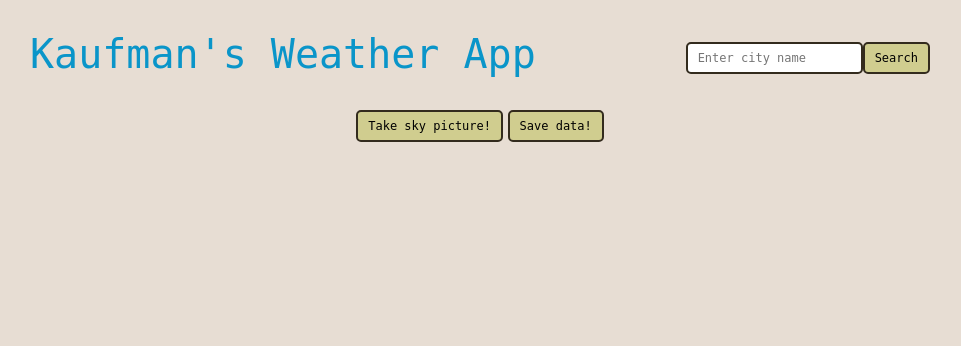
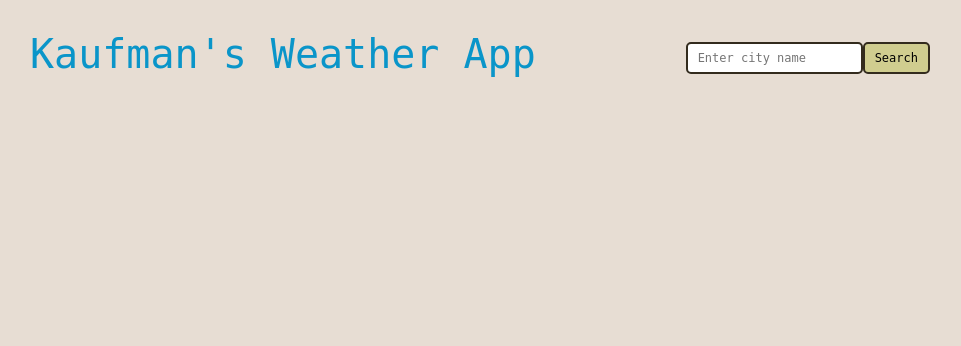
Before and after one commit to MatanKaufman1/weather-app, a Flask app: template src/templates/weather.html in a window 1280 px wide. Shown: the top 346 px of the page, without its empty margins (160-1121 px from the left). Run offline with Flask 3, Linux system fonts and the light colour scheme; the template is opened without the code that fills it, so the values that code supplies are empty; some libraries are stand-ins or nearby versions; some web fonts are replaced.

Commit message:
updated files

```diff
--- a/src/app.py
+++ b/src/app.py
@@ -1,9 +1,6 @@
-import json
-from datetime import datetime, timedelta
 from flask import Flask, render_template, request, Response, jsonify
 from weather_utility import WeatherUtility
-import boto3
-from botocore.exceptions import ClientError
+
 
 app = Flask(__name__)
 
@@ -13,90 +10,6 @@ def get_client():
         region_name='us-east-1'
     )
 
-@app.route('/sky', methods=['GET'])
-def download_file():
-    s3 = get_client()
-    try:
-        file = s3.get_object(Bucket='matan-s3', Key='sky.jpeg')
-        return Response(
-            file['Body'].read(),
-            headers={"Content-Disposition": "attachment;filename=sky.jpeg"}
-        )
-    except ClientError as e:
-        return jsonify({"error": str(e)}), 500
-
-
-
-dynamodb = boto3.resource('dynamodb', region_name='us-east-1')
-table = dynamodb.Table('weather-db')
-
-@app.route('/save-data', methods=['POST'])
-def save_weather_data():
-    city = request.form.get('city')
-    date = request.form.get('date')
-    forecast_data_str = request.form.get('forecast_data')
-
-    # Check for missing city, date, or forecast data
-    if not city or not date or not forecast_data_str:
-        return jsonify({"error": "Missing city, date, or forecast data"}), 400
-
-    # Check specifically for an empty city name
-    if not city.strip():
-        return jsonify({"error": "Please enter city name"}), 400
-
-    try:
-        # If forecast_data is JSON-like, parse it
-        forecast_data = json.loads(forecast_data_str)
-
-        if 'weather_days' not in forecast_data:
-            return jsonify({"error": "Missing weather_days in forecast_data"}), 400
-
-        # Prepare the data to be saved
-        weather_data = {
-            'city': city,              # Partition Key
-            'date': date,              # Sort Key
-            'forecast': forecast_data['weather_days']  # The data to save
-        }
-
-        # Save the data to DynamoDB
-        table.put_item(Item=weather_data)
-
-        return jsonify({"message": "Data saved successfully"}), 200
-
-    except json.JSONDecodeError:
-        return jsonify({"error": "Invalid JSON format in forecast_data"}), 400
-    except KeyError as e:
-        return jsonify({"error": f"Missing required field: {str(e)}"}), 400
-    except ClientError as e:
-        return jsonify({"error": str(e)}), 500
-
-
-@app.route('/tel-aviv', methods=['GET'])
-def tel_aviv():
-    weather_utility = WeatherUtility()
-    city = request.args.get('city', 'tel aviv')
-    location = weather_utility.get_location(city)
-
-    api_response = weather_utility.get_weather_data(location)
-    processed_weather_data = weather_utility.process_weather_data(api_response)
-    weather_days = weather_utility.calculate_weather(processed_weather_data)
-
-
-    weather_data = {
-        'city': city,  # Partition Key
-        'date': str(datetime.today().date()),  # Sort Key
-        'forecast': weather_days  # The data to save
-    }
-
-    # Save the data to DynamoDB
-    table.put_item(Item=weather_data)
-    return jsonify({"message": "Data saved successfully"}), 200
-
-"""
-@app.errorhandler(404)
-def not_found_error(_):
-    return render_template('404.html'), 404
-"""
 @app.route('/', methods=['GET'])
 def weather():
     weather_utility = WeatherUtility()
@@ -121,7 +34,5 @@ def weather():
     return render_template('weather.html', data=data, location=location)
 
 
-
-
 if __name__ == '__main__':
     app.run(debug=True)
--- a/src/static/style.css
+++ b/src/static/style.css
@@ -46,7 +46,7 @@
     }
 
     .temp-title {
-      font-size: 50px;
+      font-size: 25px;
       font-family: "Inter", sans-serif;
       text-align: center;
     }
@@ -109,8 +109,10 @@
     }
 
     h3 {
-      font-size: 22px;
+      font-size: 16px;
       margin-bottom: -18px;
+      color: #030200;
+      font-style: italic;
     }
 
     span {
--- a/src/templates/weather.html
+++ b/src/templates/weather.html
@@ -113,50 +113,8 @@
     </section>
     {% else %}
     {% endif %}
-
     <footer>
     </footer>
-
-    <!-- New button at the bottom of the main content -->
-    <div class="container text-center mt-4">
-      <button onclick="window.location.href='/sky';">Take sky picture!</button>
-      <button type="button" onclick="saveData(event)">Save data!</button>
-
-      <!-- Form to save data -->
-      <form id="save-data-form">
-        {% if data %}
-          <input type="hidden" name="city" value="{{ data.city_name }}">
-          <input type="hidden" name="date" value="{{ data.weather_days[0].date }}">
-          <input type="hidden" name="forecast_data" value='{{ data | tojson | safe }}'>
-        {% endif %}
-        <!-- Submit button to trigger the form -->
-      </form>
-    </div>
-    <script>
-    function saveData(event) {
-        event.preventDefault(); // Prevent the default form submission
-
-        const form = document.getElementById('save-data-form');
-        const formData = new FormData(form);
-
-        fetch('/save-data', {
-            method: 'POST',
-            body: formData
-        })
-        .then(response => response.json())
-        .then(data => {
-            if (data.message) {
-                alert(data.message); // Show a success message
-            } else {
-                alert("Failed to save data.");
-            }
-        })
-        .catch(error => {
-            console.error("Error:", error);
-            alert("An error occurred while saving data.");
-        });
-    }
-    </script>
   </main>
 </body>
 </html>
```
